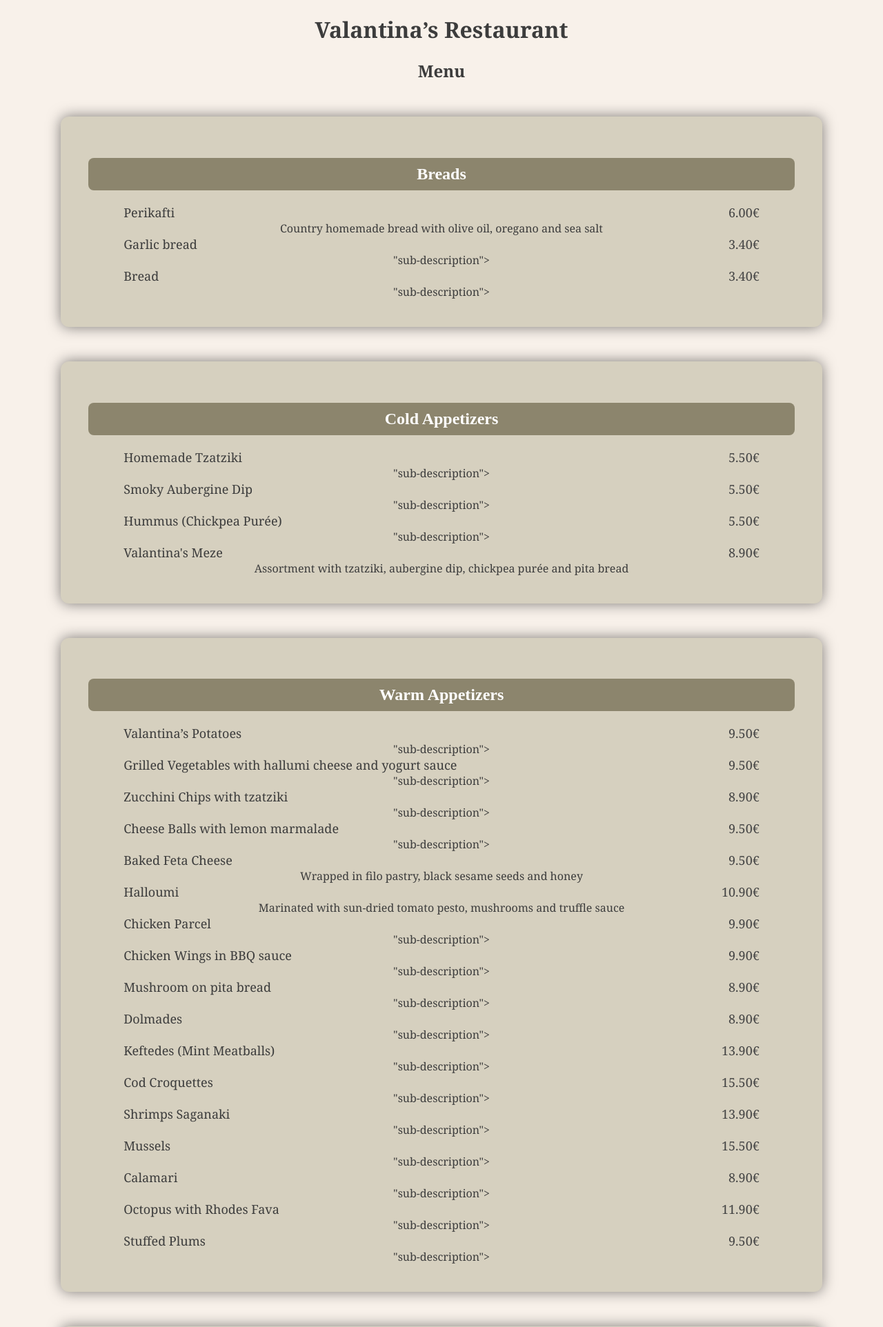
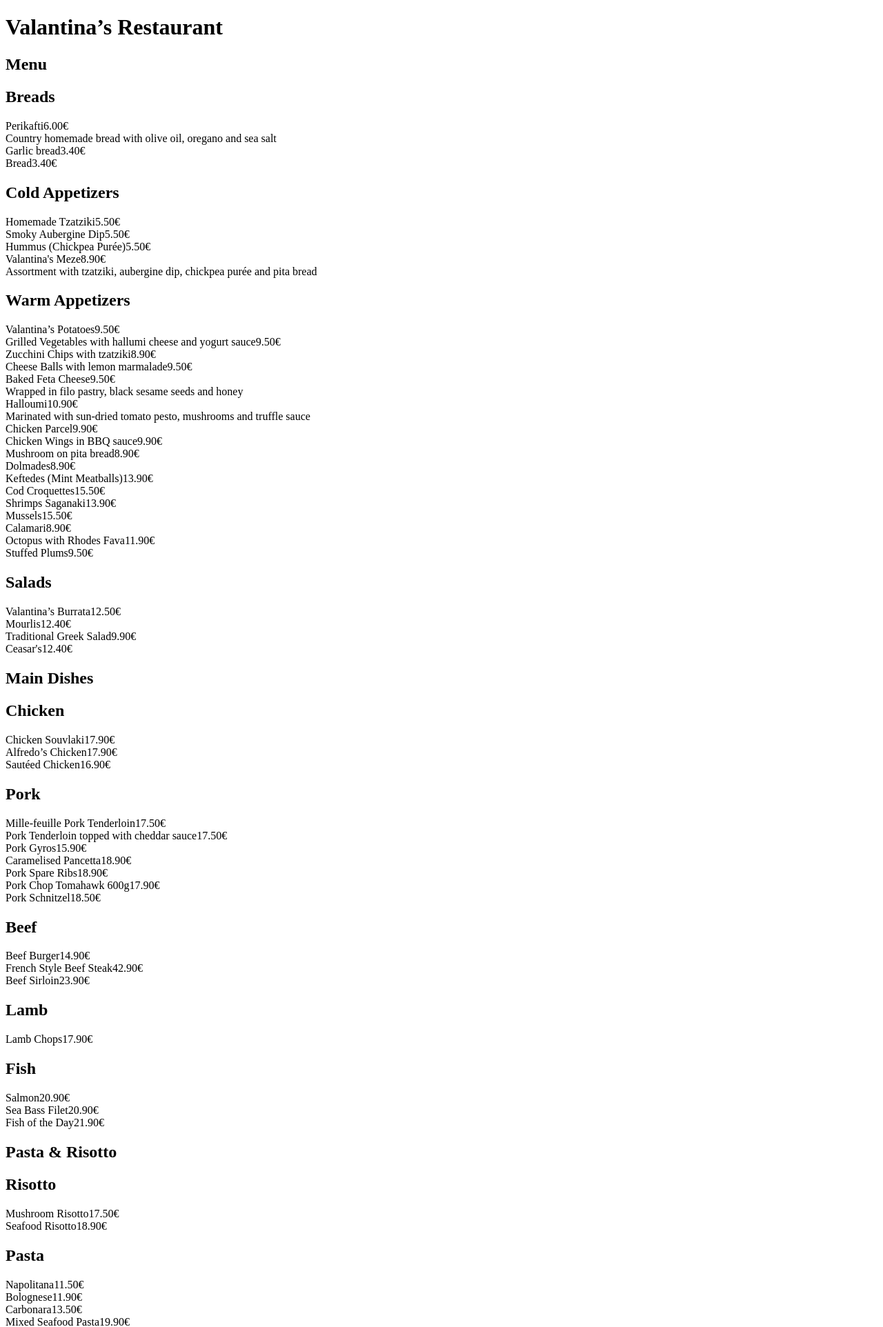
Before and after one commit to komninoskon/valantinas-final, a Flask app: page /menu in a window 1280 px wide. Shown: the top 1924 px of the page at 69% size. Run offline with Flask 3, Linux system fonts and the light colour scheme.

Commit message:
Update menu.html

```diff
--- a/templates/menu.html
+++ b/templates/menu.html
@@ -4,7 +4,6 @@
     <meta charset="UTF-8">
     <title>Valantina's Menu Since 1987</title>
     <link hrel="https://fonts.googleapis.com/css2?family=Playfair+Display&display=swap" rel="stylesheet">
-    <link rel="stylesheet" href="{{ url_for('static', filename='style.css')}}">
 </head>
 <body>
 
@@ -14,49 +13,49 @@
 	<!-- Breads-->
     <div class="category">
        <h2>Breads</h2>
-        <div class="item"><span class="item-name">Perikafti</span><span class="item-price">6.00€</span><br><span class="sub-description">Country homemade bread with olive oil, oregano and sea salt</span></div>
-        <div class="item"><span class="item-name">Garlic bread</span><span class="item-price">3.40€</span></div>"sub-description">
-        <div class="item"><span class="item-name">Bread</span><span class="item-price">3.40€</span></div>"sub-description">
+        <div class="item"><span class="item-name">Perikafti</span><span class="item-price">6.00€</span><br><span class=>Country homemade bread with olive oil, oregano and sea salt</span></div>
+        <div class="item"><span class="item-name">Garlic bread</span><span class="item-price">3.40€</span></div>
+        <div class="item"><span class="item-name">Bread</span><span class="item-price">3.40€</span></div>
     </div>
 
 	<!-- Cold Appetizers -->
     <div class="category">
 	   <h2>Cold Appetizers</h2>
-        <div class="item"><span class="item-name">Homemade Tzatziki</span><span class="item-price">5.50€</span></div>"sub-description">
-        <div class="item"><span class="item-name">Smoky Aubergine Dip</span><span class="item-price">5.50€</span></div>"sub-description">
-        <div class="item"><span class="item-name">Hummus (Chickpea Purée)</span><span class="item-price">5.50€</span></div>"sub-description">
-        <div class="item"><span class="item-name">Valantina's Meze</span><span class="item-price">8.90€</span><br><span class="sub-description">Assortment with tzatziki, aubergine dip, chickpea purée and pita bread</span></div>
+        <div class="item"><span class="item-name">Homemade Tzatziki</span><span class="item-price">5.50€</span></div>
+        <div class="item"><span class="item-name">Smoky Aubergine Dip</span><span class="item-price">5.50€</span></div>
+        <div class="item"><span class="item-name">Hummus (Chickpea Purée)</span><span class="item-price">5.50€</span></div>
+        <div class="item"><span class="item-name">Valantina's Meze</span><span class="item-price">8.90€</span><br><span class=>Assortment with tzatziki, aubergine dip, chickpea purée and pita bread</span></div>
     </div>
 
     <!-- Warm Appetizers -->
     <div class="category">
        <h2>Warm Appetizers</h2>
-        <div class="item"><span class="item-name">Valantina’s Potatoes</span><span class="item-price">9.50€</span></div>"sub-description">
-        <div class="item"><span class="item-name">Grilled Vegetables with hallumi cheese and yogurt sauce</span><span class="item-price">9.50€</span></div>"sub-description">
-        <div class="item"><span class="item-name">Zucchini Chips with tzatziki</span><span class="item-price">8.90€</span></div>"sub-description">
-        <div class="item"><span class="item-name">Cheese Balls with lemon marmalade</span><span class="item-price">9.50€</span></div>"sub-description">
-        <div class="item"><span class="item-name">Baked Feta Cheese</span><span class="item-price">9.50€</span><br><span class="sub-description">Wrapped in filo pastry, black sesame seeds and honey</span></div>
-        <div class="item"><span class="item-name">Halloumi</span><span class="item-price">10.90€</span><br><span class="sub-description">Marinated with sun-dried tomato pesto, mushrooms and truffle sauce</span></div>
-        <div class="item"><span class="item-name">Chicken Parcel</span><span class="item-price">9.90€</span></div>"sub-description">
-        <div class="item"><span class="item-name">Chicken Wings in BBQ sauce</span><span class="item-price">9.90€</span></div>"sub-description">
-        <div class="item"><span class="item-name">Mushroom on pita bread</span><span class="item-price">8.90€</span></div>"sub-description">
-        <div class="item"><span class="item-name">Dolmades</span><span class="item-price">8.90€</span></div>"sub-description">
-        <div class="item"><span class="item-name">Keftedes (Mint Meatballs)</span><span class="item-price">13.90€</span></div>"sub-description">
-        <div class="item"><span class="item-name">Cod Croquettes</span><span class="item-price">15.50€</span></div>"sub-description">
-        <div class="item"><span class="item-name">Shrimps Saganaki</span><span class="item-price">13.90€</span></div>"sub-description">
-        <div class="item"><span class="item-name">Mussels</span><span class="item-price">15.50€</span></div>"sub-description">
-        <div class="item"><span class="item-name">Calamari</span><span class="item-price">8.90€</span></div>"sub-description">
-        <div class="item"><span class="item-name">Octopus with Rhodes Fava</span><span class="item-price">11.90€</span></div>"sub-description">
-        <div class="item"><span class="item-name">Stuffed Plums</span><span class="item-price">9.50€</span></div>"sub-description">
+        <div class="item"><span class="item-name">Valantina’s Potatoes</span><span class="item-price">9.50€</span></div>
+        <div class="item"><span class="item-name">Grilled Vegetables with hallumi cheese and yogurt sauce</span><span class="item-price">9.50€</span></div>
+        <div class="item"><span class="item-name">Zucchini Chips with tzatziki</span><span class="item-price">8.90€</span></div>
+        <div class="item"><span class="item-name">Cheese Balls with lemon marmalade</span><span class="item-price">9.50€</span></div>
+        <div class="item"><span class="item-name">Baked Feta Cheese</span><span class="item-price">9.50€</span><br><span class=>Wrapped in filo pastry, black sesame seeds and honey</span></div>
+        <div class="item"><span class="item-name">Halloumi</span><span class="item-price">10.90€</span><br><span class=>Marinated with sun-dried tomato pesto, mushrooms and truffle sauce</span></div>
+        <div class="item"><span class="item-name">Chicken Parcel</span><span class="item-price">9.90€</span></div>
+        <div class="item"><span class="item-name">Chicken Wings in BBQ sauce</span><span class="item-price">9.90€</span></div>
+        <div class="item"><span class="item-name">Mushroom on pita bread</span><span class="item-price">8.90€</span></div>
+        <div class="item"><span class="item-name">Dolmades</span><span class="item-price">8.90€</span></div>
+        <div class="item"><span class="item-name">Keftedes (Mint Meatballs)</span><span class="item-price">13.90€</span></div>
+        <div class="item"><span class="item-name">Cod Croquettes</span><span class="item-price">15.50€</span></div>
+        <div class="item"><span class="item-name">Shrimps Saganaki</span><span class="item-price">13.90€</span></div>
+        <div class="item"><span class="item-name">Mussels</span><span class="item-price">15.50€</span></div>
+        <div class="item"><span class="item-name">Calamari</span><span class="item-price">8.90€</span></div>
+        <div class="item"><span class="item-name">Octopus with Rhodes Fava</span><span class="item-price">11.90€</span></div>
+        <div class="item"><span class="item-name">Stuffed Plums</span><span class="item-price">9.50€</span></div>
     </div>
 
     <!-- Salads -->
     <div class="category">
        <h2>Salads</h2>
-        <div class="item"><span class="item-name">Valantina’s Burrata</span><span class="item-price">12.50€</span></div>"sub-description">
-        <div class="item"><span class="item-name">Mourlis</span><span class="item-price">12.40€</span></div>"sub-description">
-        <div class="item"><span class="item-name">Traditional Greek Salad</span><span class="item-price">9.90€</span></div>"sub-description">
-        <div class="item"><span class="item-name">Ceasar's</span><span class="item-price">12.40€</span></div>"sub-description">
+        <div class="item"><span class="item-name">Valantina’s Burrata</span><span class="item-price">12.50€</span></div>
+        <div class="item"><span class="item-name">Mourlis</span><span class="item-price">12.40€</span></div>
+        <div class="item"><span class="item-name">Traditional Greek Salad</span><span class="item-price">9.90€</span></div>
+        <div class="item"><span class="item-name">Ceasar's</span><span class="item-price">12.40€</span></div>
     </div>
 
     <!-- Main Dishes -->
@@ -64,31 +63,31 @@
        <h2>Main Dishes</h2>
 
 	   <h2>Chicken</h2>
-        <div class="item"><span class="item-name">Chicken Souvlaki</span><span class="item-price">17.90€</span></div>"sub-description">
-        <div class="item"><span class="item-name">Alfredo’s Chicken</span><span class="item-price">17.90€</span></div>"sub-description">
-        <div class="item"><span class="item-name">Sautéed Chicken</span><span class="item-price">16.90€</span></div>"sub-description">
+        <div class="item"><span class="item-name">Chicken Souvlaki</span><span class="item-price">17.90€</span></div>
+        <div class="item"><span class="item-name">Alfredo’s Chicken</span><span class="item-price">17.90€</span></div>
+        <div class="item"><span class="item-name">Sautéed Chicken</span><span class="item-price">16.90€</span></div>
 
 	   <h2>Pork</h2>
-		<div class="item"><span class="item-name">Mille-feuille Pork Tenderloin</span><span class="item-price">17.50€</span></div>"sub-description">
-        <div class="item"><span class="item-name">Pork Tenderloin topped with cheddar sauce</span><span class="item-price">17.50€</span></div>"sub-description">
-        <div class="item"><span class="item-name">Pork Gyros</span><span class="item-price">15.90€</span></div>"sub-description">
-        <div class="item"><span class="item-name">Caramelised Pancetta</span><span class="item-price">18.90€</span></div>"sub-description">
-        <div class="item"><span class="item-name">Pork Spare Ribs</span><span class="item-price">18.90€</span></div>"sub-description">
-        <div class="item"><span class="item-name">Pork Chop Tomahawk 600g</span><span class="item-price">17.90€</span></div>"sub-description">
-        <div class="item"><span class="item-name">Pork Schnitzel</span><span class="item-price">18.50€</span></div>"sub-description">
+		<div class="item"><span class="item-name">Mille-feuille Pork Tenderloin</span><span class="item-price">17.50€</span></div>
+        <div class="item"><span class="item-name">Pork Tenderloin topped with cheddar sauce</span><span class="item-price">17.50€</span></div>
+        <div class="item"><span class="item-name">Pork Gyros</span><span class="item-price">15.90€</span></div>
+        <div class="item"><span class="item-name">Caramelised Pancetta</span><span class="item-price">18.90€</span></div>
+        <div class="item"><span class="item-name">Pork Spare Ribs</span><span class="item-price">18.90€</span></div>
+        <div class="item"><span class="item-name">Pork Chop Tomahawk 600g</span><span class="item-price">17.90€</span></div>
+        <div class="item"><span class="item-name">Pork Schnitzel</span><span class="item-price">18.50€</span></div>
 
 	   <h2>Beef</h2>
-		<div class="item"><span class="item-name">Beef Burger</span><span class="item-price">14.90€</span></div>"sub-description">
-        <div class="item"><span class="item-name">French Style Beef Steak</span><span class="item-price">42.90€</span></div>"sub-description">
-        <div class="item"><span class="item-name">Beef Sirloin</span><span class="item-price">23.90€</span></div>"sub-description">
+		<div class="item"><span class="item-name">Beef Burger</span><span class="item-price">14.90€</span></div>
+        <div class="item"><span class="item-name">French Style Beef Steak</span><span class="item-price">42.90€</span></div>
+        <div class="item"><span class="item-name">Beef Sirloin</span><span class="item-price">23.90€</span></div>
 
 	   <h2>Lamb</h2>
-		<div class="item"><span class="item-name">Lamb Chops</span><span class="item-price">17.90€</span></div>"sub-description">
+		<div class="item"><span class="item-name">Lamb Chops</span><span class="item-price">17.90€</span></div>
 
 	   <h2>Fish</h2>
-		<div class="item"><span class="item-name">Salmon</span><span class="item-price">20.90€</span></div>"sub-description">
-        <div class="item"><span class="item-name">Sea Bass Filet</span><span class="item-price">20.90€</span></div>"sub-description">
-        <div class="item"><span class="item-name">Fish of the Day</span><span class="item-price">21.90€</span></div>"sub-description">
+		<div class="item"><span class="item-name">Salmon</span><span class="item-price">20.90€</span></div>
+        <div class="item"><span class="item-name">Sea Bass Filet</span><span class="item-price">20.90€</span></div>
+        <div class="item"><span class="item-name">Fish of the Day</span><span class="item-price">21.90€</span></div>
     </div>
 
     <!-- Pasta & Risotto -->
@@ -96,39 +95,39 @@
        <h2>Pasta & Risotto</h2>
 
 	   <h2>Risotto</h2>
-		<div class="item"><span class="item-name">Mushroom Risotto</span><span class="item-price">17.50€</span></div>"sub-description">
-        <div class="item"><span class="item-name">Seafood Risotto</span><span class="item-price">18.90€</span></div>"sub-description">
+		<div class="item"><span class="item-name">Mushroom Risotto</span><span class="item-price">17.50€</span></div>
+        <div class="item"><span class="item-name">Seafood Risotto</span><span class="item-price">18.90€</span></div>
 
 	   <h2>Pasta</h2>
-	    <div class="item"><span class="item-name">Napolitana</span><span class="item-price">11.50€</span></div>"sub-description">
-        <div class="item"><span class="item-name">Bolognese</span><span class="item-price">11.90€</span></div>"sub-description">
-        <div class="item"><span class="item-name">Carbonara</span><span class="item-price">13.50€</span></div>"sub-description">
-        <div class="item"><span class="item-name">Mixed Seafood Pasta</span><span class="item-price">19.90€</span></div>"sub-description">
-        <div class="item"><span class="item-name">Skioufihta</span><span class="item-price">15.90€</span></div>"sub-description">
-        <div class="item"><span class="item-name">Pappardelle with Beef</span><span class="item-price">17.90€</span></div>"sub-description">
-        <div class="item"><span class="item-name">Ravioli with Mushrooms</span><span class="item-price">15.50€</span></div>"sub-description">
+	    <div class="item"><span class="item-name">Napolitana</span><span class="item-price">11.50€</span></div>
+        <div class="item"><span class="item-name">Bolognese</span><span class="item-price">11.90€</span></div>
+        <div class="item"><span class="item-name">Carbonara</span><span class="item-price">13.50€</span></div>
+        <div class="item"><span class="item-name">Mixed Seafood Pasta</span><span class="item-price">19.90€</span></div>
+        <div class="item"><span class="item-name">Skioufihta</span><span class="item-price">15.90€</span></div>
+        <div class="item"><span class="item-name">Pappardelle with Beef</span><span class="item-price">17.90€</span></div>
+        <div class="item"><span class="item-name">Ravioli with Mushrooms</span><span class="item-price">15.50€</span></div>
     </div>
 
     <!-- Traditional Dishes -->
     <div class="category">
       <h2>Traditional Dishes</h2>
-       <div class="item"><span class="item-name">Stuffed pepper and tomato</span><span class="item-price">13.50€</span></div>"sub-description">
-       <div class="item"><span class="item-name">Moussaka</span><span class="item-price">13.90€</span></div>"sub-description">
-       <div class="item"><span class="item-name">Vegetarian Moussaka</span><span class="item-price">13.90€</span></div>"sub-description">
-       <div class="item"><span class="item-name">Stifado Beef</span><span class="item-price">17.50€</span></div>"sub-description">
-       <div class="item"><span class="item-name">Mix Greek Plate</span><span class="item-price">20.90€</span></div>"sub-description">
-       <div class="item"><span class="item-name">Lamb Kleftiko</span><span class="item-price">17.90€</span></div>"sub-description">
-       <div class="item"><span class="item-name">Lamb Shanks</span><span class="item-price">22.50€</span></div>"sub-description">
-       <div class="item"><span class="item-name">Lardos Lamb</span><span class="item-price">17.90€</span></div>"sub-description">
+       <div class="item"><span class="item-name">Stuffed pepper and tomato</span><span class="item-price">13.50€</span></div>
+       <div class="item"><span class="item-name">Moussaka</span><span class="item-price">13.90€</span></div>
+       <div class="item"><span class="item-name">Vegetarian Moussaka</span><span class="item-price">13.90€</span></div>
+       <div class="item"><span class="item-name">Stifado Beef</span><span class="item-price">17.50€</span></div>
+       <div class="item"><span class="item-name">Mix Greek Plate</span><span class="item-price">20.90€</span></div>
+       <div class="item"><span class="item-name">Lamb Kleftiko</span><span class="item-price">17.90€</span></div>
+       <div class="item"><span class="item-name">Lamb Shanks</span><span class="item-price">22.50€</span></div>
+       <div class="item"><span class="item-name">Lardos Lamb</span><span class="item-price">17.90€</span></div>
     </div>
 
     <!-- Desserts -->
     <div class="category">
       <h2>Desserts</h2>
-       <div class="item"><span class="item-name">Cheesecake (strawberry/lemon)</span><span class="item-price">9.50€</span></div>"sub-description">
-       <div class="item"><span class="item-name">Chocolate Lava Cake</span><span class="item-price">9.50€</span></div>"sub-description">
-       <div class="item"><span class="item-name">Portokalopita</span><span class="item-price">9.50€</span></div>"sub-description">
-       <div class="item"><span class="item-name">Apple Pie Tart</span><span class="item-price">9.50€</span></div>"sub-description">
+       <div class="item"><span class="item-name">Cheesecake (strawberry/lemon)</span><span class="item-price">9.50€</span></div>
+       <div class="item"><span class="item-name">Chocolate Lava Cake</span><span class="item-price">9.50€</span></div>
+       <div class="item"><span class="item-name">Portokalopita</span><span class="item-price">9.50€</span></div>
+       <div class="item"><span class="item-name">Apple Pie Tart</span><span class="item-price">9.50€</span></div>
     </div>
 
 </body>
```
